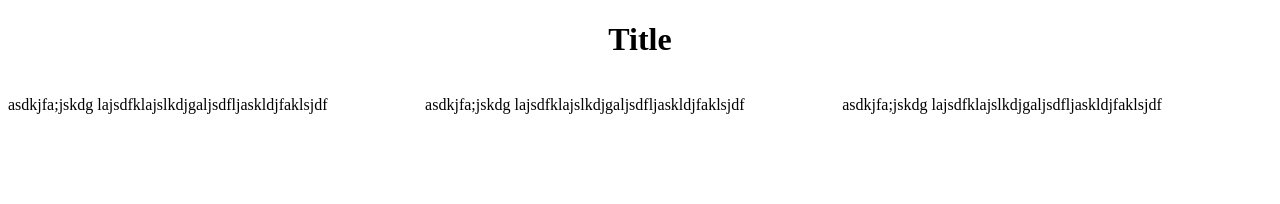
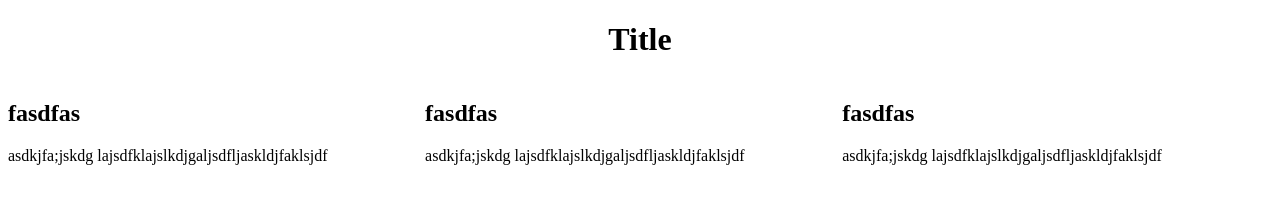
Before and after one commit to fookwood/coursera-web-assignment2, a plain HTML site: page module2-solution/index.html in a window 1280 px wide. Drawn offline with Linux system fonts and the light colour scheme.

Commit message:
I don't know

```diff
--- a/module2-solution/css/main.css
+++ b/module2-solution/css/main.css
@@ -4,6 +4,10 @@ h1{
 
 section{
     float: left;
+}
+
+.right-top{
+    position: relative;
 }
 
 @media (min-width: 992px) {
--- a/module2-solution/index.html
+++ b/module2-solution/index.html
@@ -8,12 +8,15 @@
 <h1>Title</h1>
 <div>
   <section class="section1">
+    <h2 class="right-top">fasdfas</h2>
     <p>asdkjfa;jskdg lajsdfklajslkdjgaljsdfljaskldjfaklsjdf</p>
   </section>
   <section class="section2">
+    <h2 class="right-top">fasdfas</h2>
     <p>asdkjfa;jskdg lajsdfklajslkdjgaljsdfljaskldjfaklsjdf</p>
   </section>
   <section class="section3">
+    <h2 class="right-top">fasdfas</h2>
     <p>asdkjfa;jskdg lajsdfklajslkdjgaljsdfljaskldjfaklsjdf</p>
   </section>
 </div>
```
